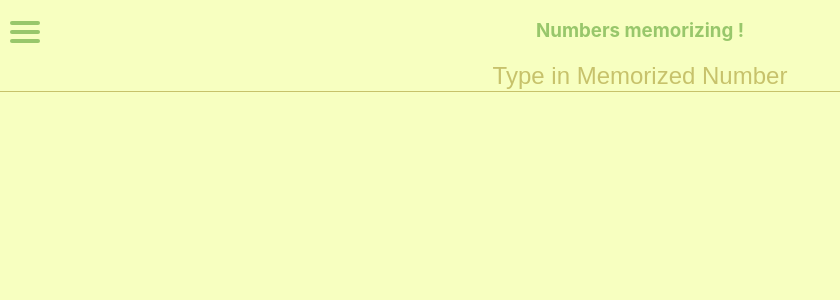
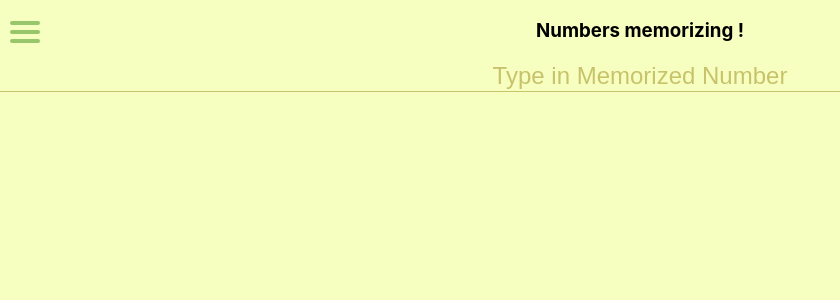
Before and after one commit to andrzejBlazejowski/number-memorize, a React (Create React App) app: page / in a window 1280 px wide. Shown: the top 300 px of the page, without its empty margins (0-840 px from the left). Built offline with nearby package versions, Linux system fonts and the light colour scheme.

Commit message:
just commit before eject

```diff
--- a/src/App.css
+++ /dev/null
@@ -1,20 +0,0 @@
-.App {
-  text-align: center;
-}
-
-.App__header{
-  color: var(--header-color);
-  background: var(--main-bg-color);
-}
-
-.App__header--opened{
-  position: fixed;
-  top: 0;
-  bottom: 0;
-  left: 0;
-  right: 0;
-}
-
-html{
-  background: var(--main-bg-color);
-}
--- a/src/App.js
+++ b/src/App.js
@@ -1,5 +1,5 @@
 import React from 'react';
-import './App.css';
+// import classes from './App.css';
 import NumberToMemorize from './components/NumberToMemorize/NumberToMemorize';
 import MemorizedNumber from './components/MemorizedNumber/MemorizedNumber';
 // import ConfigPanel from './components/ConfigPanel/ConfigPanel';
--- a/src/components/Header/Header.css
+++ b/src/components/Header/Header.css
@@ -1,3 +1,20 @@
+.App {
+  text-align: center;
+}
+
+.header{
+  color: var(--header-color);
+  background: var(--main-bg-color);
+}
+
+.header--opened{
+  position: fixed;
+  top: 0;
+  bottom: 0;
+  left: 0;
+  right: 0;
+}
+
 .header__summary{
   position: absolute;
   top: 0;
--- a/src/components/Header/Header.js
+++ b/src/components/Header/Header.js
@@ -1,7 +1,7 @@
 import React from 'react'
 import ConfigPanel from './ConfigPanel/ConfigPanel';
 
-import './Header.css';
+import classes from './Header.css';
 
 class Header extends React.Component {
   onClickHandler = (event)=>{
@@ -10,7 +10,7 @@ class Header extends React.Component {
     this.props.onClickHandler( !isChecked );
   }
   render() {
-    let headerClasses = 'App__header';
+    let headerClasses = classes.header;
     let headerBgPrefix = 'linear-gradient(90deg, ';
     let headerBgSuffix = ')';
     let headerBg = headerBgPrefix + this.props.summary.map( (el, i, arr)=>{
@@ -23,13 +23,13 @@ class Header extends React.Component {
       'background': headerBg
     };
     if( this.props.isConfigPanelDisplayed ){
-      headerClasses += ' App__header--opened';
+      headerClasses += " "+ classes['header--opened'];
     }
-
+    debugger;
 
 
     return <header className={headerClasses}>
-      <div style={headerStyles} className='header__summary'></div>
+      <div style={headerStyles} className={classes.header__summary}></div>
       <h3>Numbers memorizing !</h3>
       <ConfigPanel
         time={this.props.time}
--- a/src/index.css
+++ b/src/index.css
@@ -16,6 +16,10 @@ body {
   --fail-color: #FFF3B3;
 }
 
+html{
+  background: var(--main-bg-color);
+}
+
 code {
   font-family: source-code-pro, Menlo, Monaco, Consolas, "Courier New",
     monospace;
```
